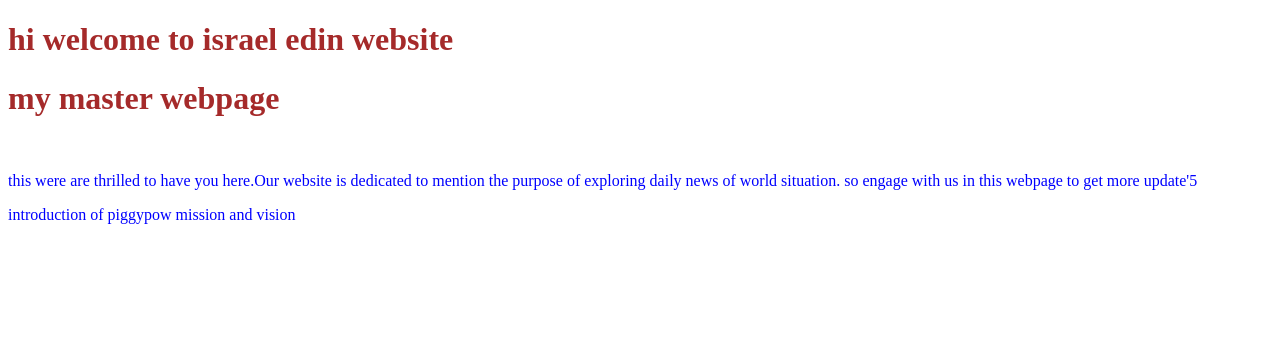
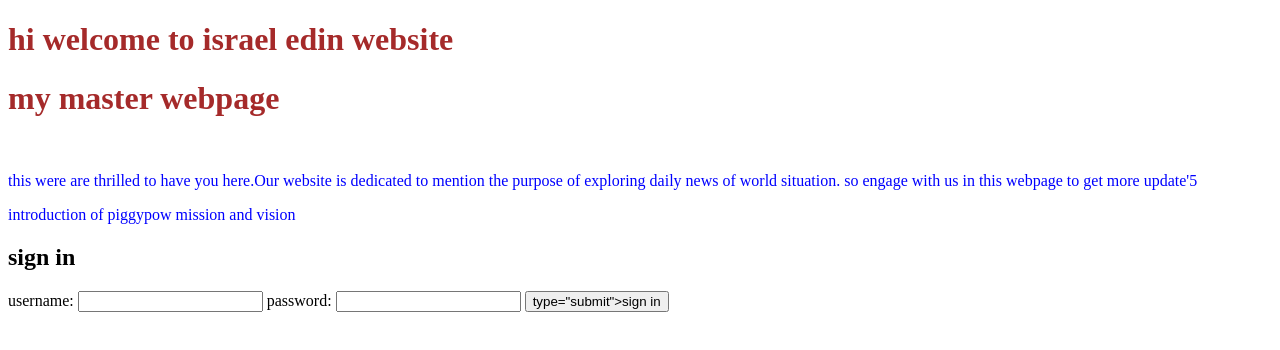
Before and after one commit to israeledin01/webpage, a plain HTML site: page index.html in a window 1280 px wide. Drawn offline with Linux system fonts and the light colour scheme.

Commit message:
new sign in button

```diff
--- a/index.html
+++ b/index.html
@@ -20,5 +20,15 @@
     <p>introduction of piggypow
         mission and vision
     </p>
+    <h2>sign in</h2>
+    <form>
+        <label for="username">username:</label>
+        <input type="text"
+ id="username"
+name="username" required>
+<label for="password">password:</label>
+<input type="password" name="" id="password" name="username" required>
+<button> type="submit">sign in</button>
+</form>
 </body>
 </html>
```
